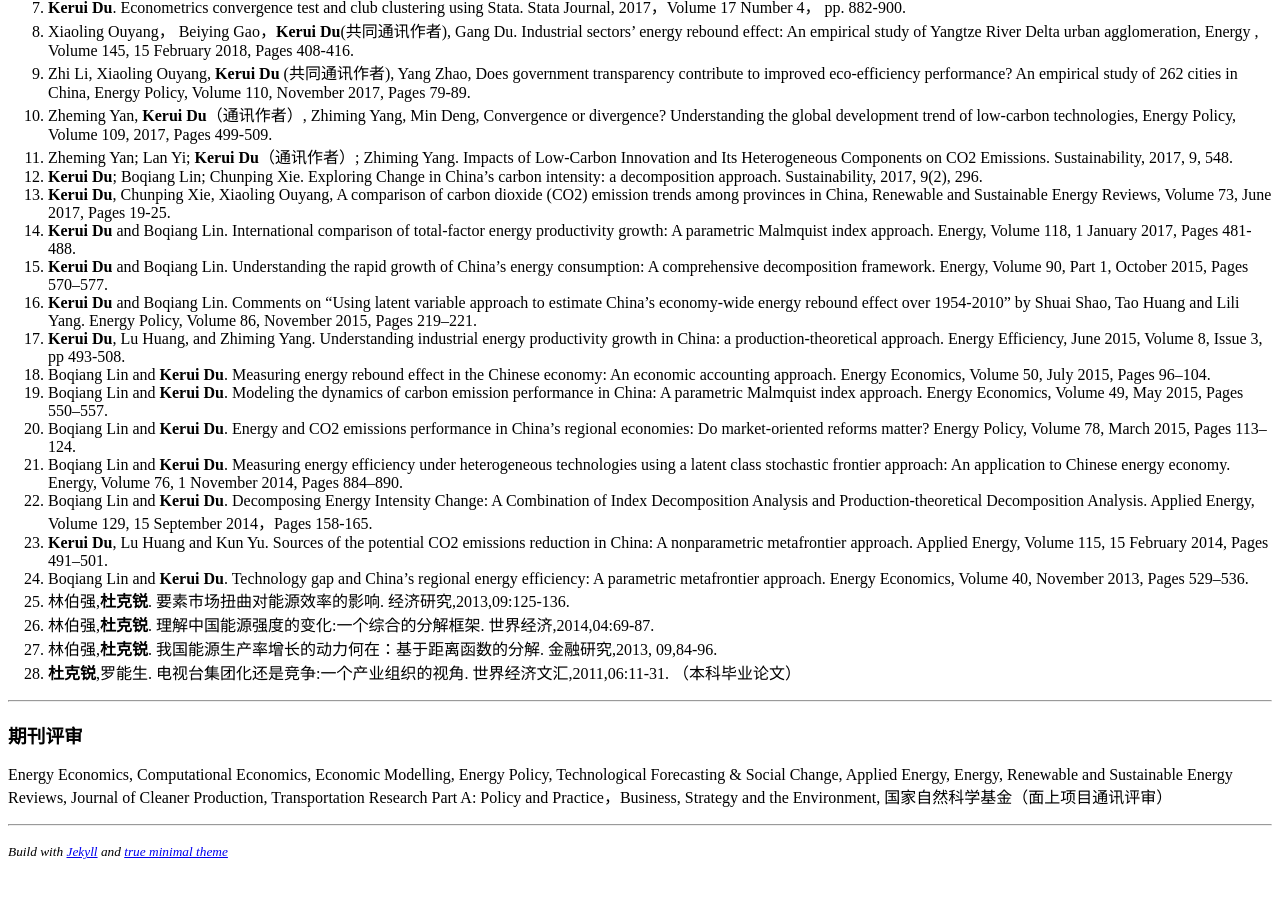
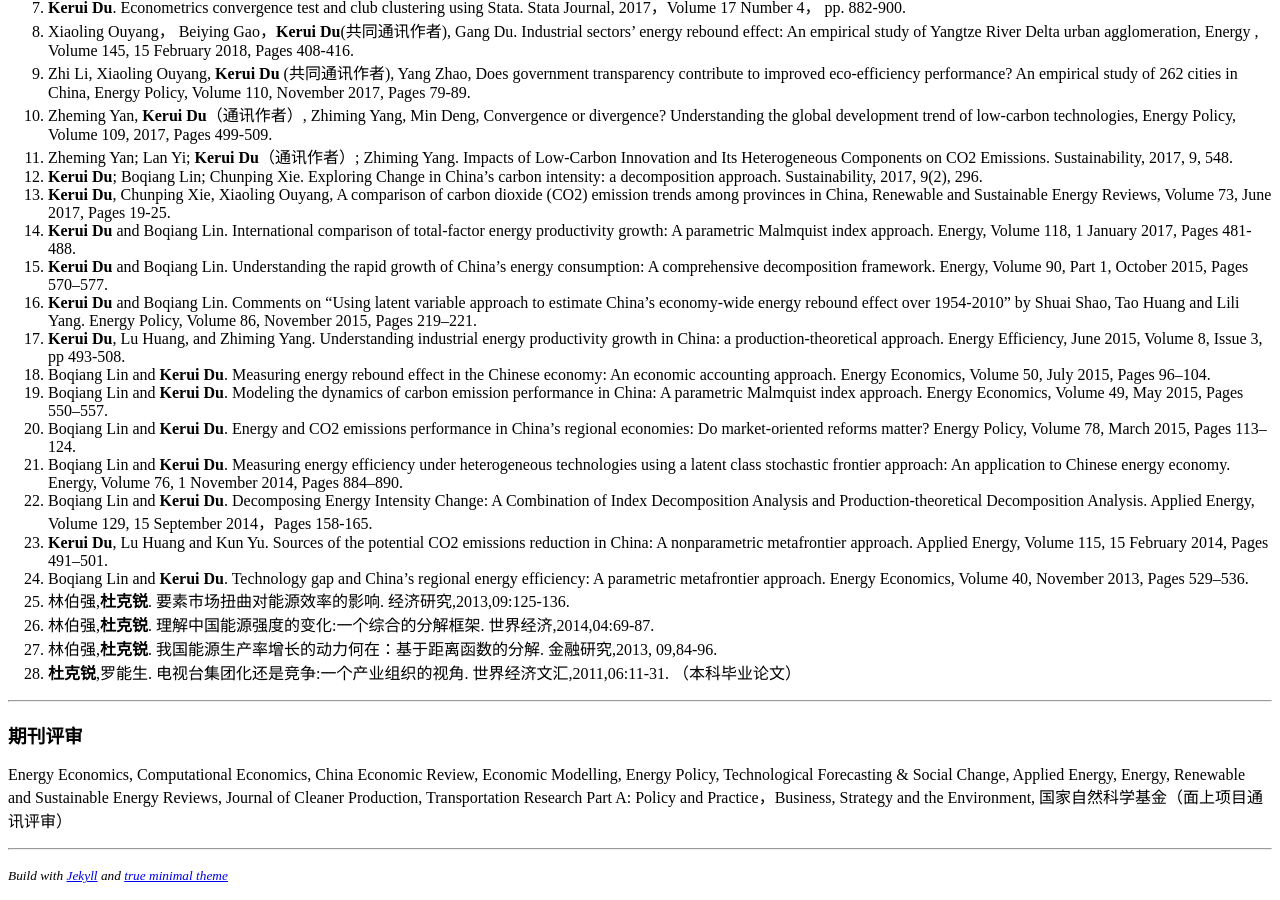
Before and after one commit to Hao-sen/kerrydu.github.io, a Jekyll site: the page built from index.md, in a window 1280 px wide and 900 px high, scrolled down 1219 px. Built offline with Jekyll 4.4.1, drawn with Linux system fonts in a browser that asks for light colours; our own code applies the rules of GitHub Pages for plain Markdown files; the list of posts is cut into pages by our own code; before the commit the page ends 2095 px from its top, so only the background shows below that.

Commit message:
2019-10-7

```diff
--- a/index.md
+++ b/index.md
@@ -71,4 +71,4 @@
 
 ---
 ### 期刊评审
-Energy Economics, Computational Economics, Economic Modelling, Energy Policy, Technological Forecasting & Social Change, Applied Energy, Energy, Renewable and Sustainable Energy Reviews, Journal of Cleaner Production, Transportation Research Part A: Policy and Practice，Business, Strategy and the Environment, 国家自然科学基金（面上项目通讯评审）
+Energy Economics, Computational Economics, China Economic Review, Economic Modelling, Energy Policy, Technological Forecasting & Social Change, Applied Energy, Energy, Renewable and Sustainable Energy Reviews, Journal of Cleaner Production, Transportation Research Part A: Policy and Practice，Business, Strategy and the Environment, 国家自然科学基金（面上项目通讯评审）
```
Also changed, not shown: README.md.
